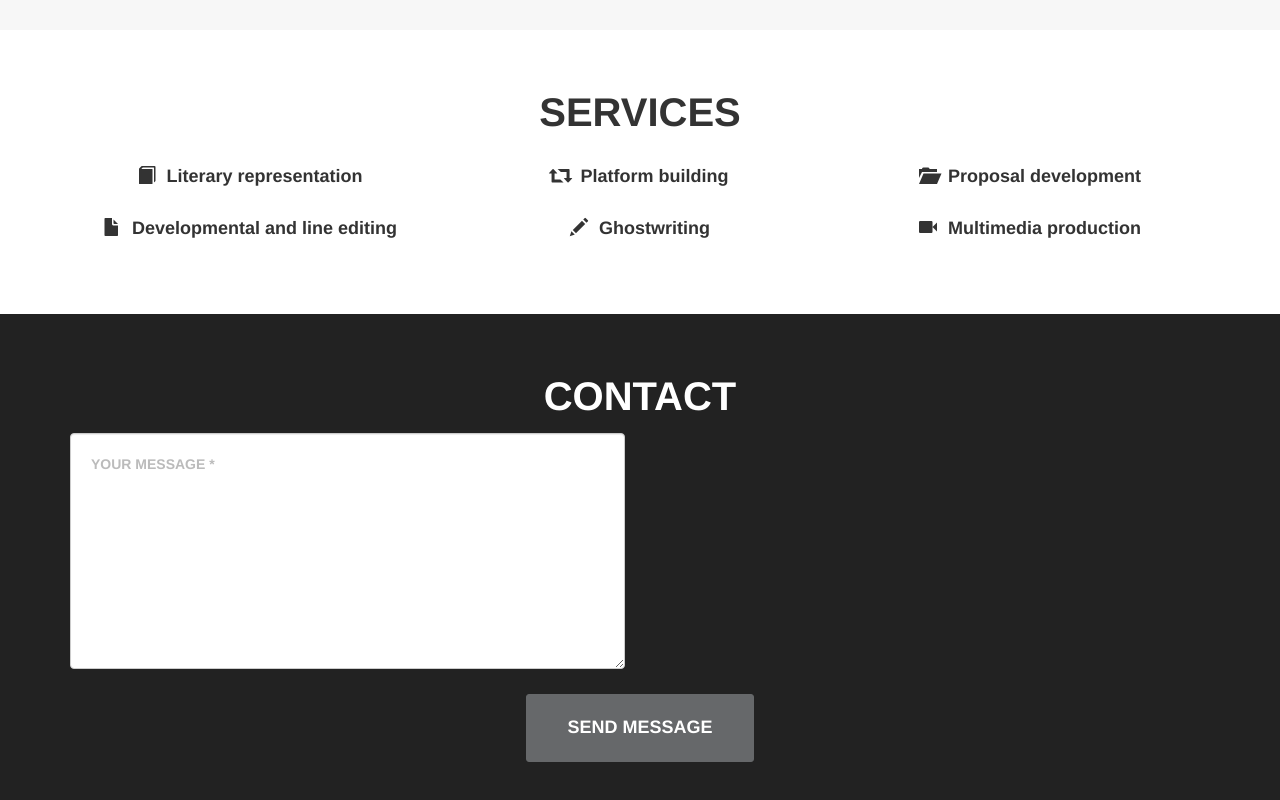
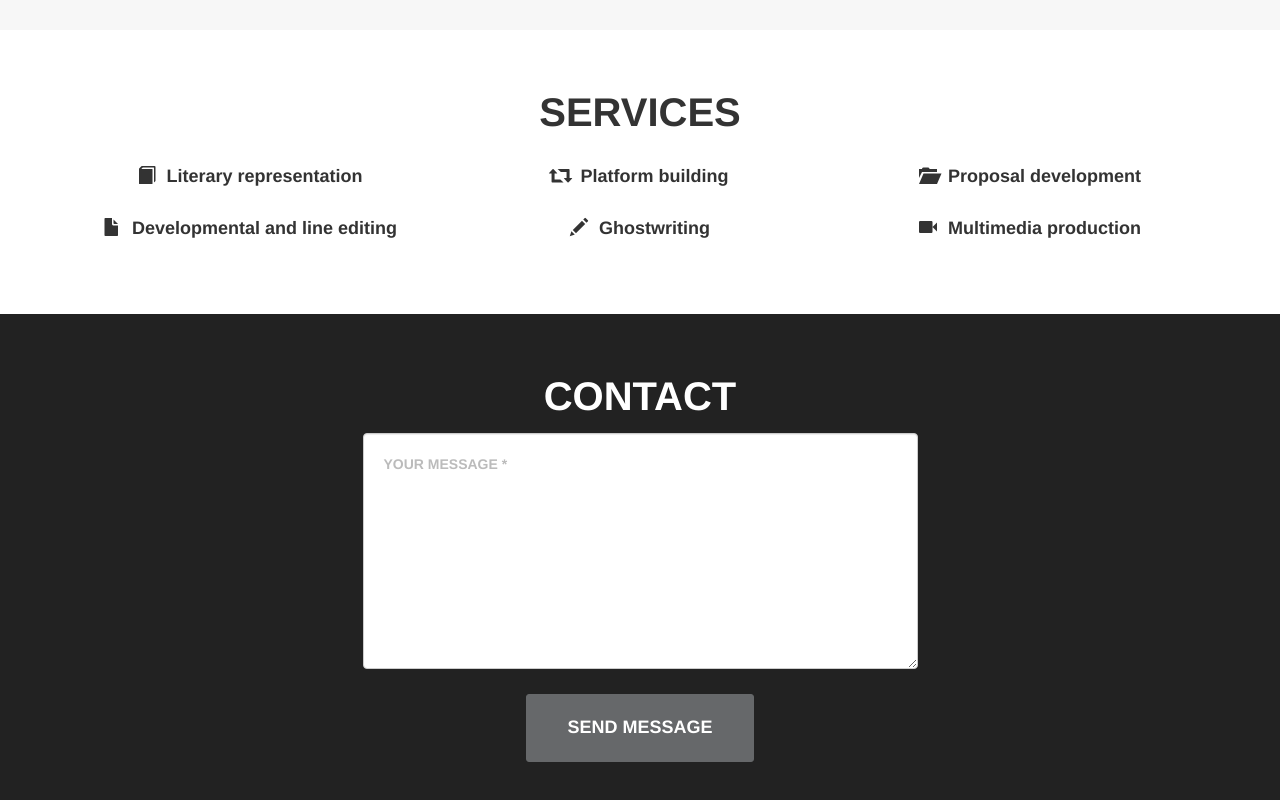
Before and after one commit to rsanchez/forwardliterary-static, a plain HTML site: page index.html in a window 1280 px wide. Shown: the part 2448-3248 px from the top of the page. Drawn offline with Linux system fonts and the light colour scheme.

Commit message:
Fix contact form offset

```diff
--- a/index.html
+++ b/index.html
@@ -273,7 +273,7 @@
                     <form name="sentMessage" id="contactForm" novalidate action="mailto:margaux@forwardliterary.com">
                         <input type="hidden" name="subject" value="Forward Literary Contact">
                         <div class="row">
-                            <div class="col-md-6 offset-md-3">
+                            <div class="col-md-6 col-md-offset-3">
                                 <div class="form-group">
                                     <textarea class="form-control" placeholder="Your Message *" id="message" name="body" required data-validation-required-message="Please enter a message."></textarea>
                                     <p class="help-block text-danger"></p>
```
